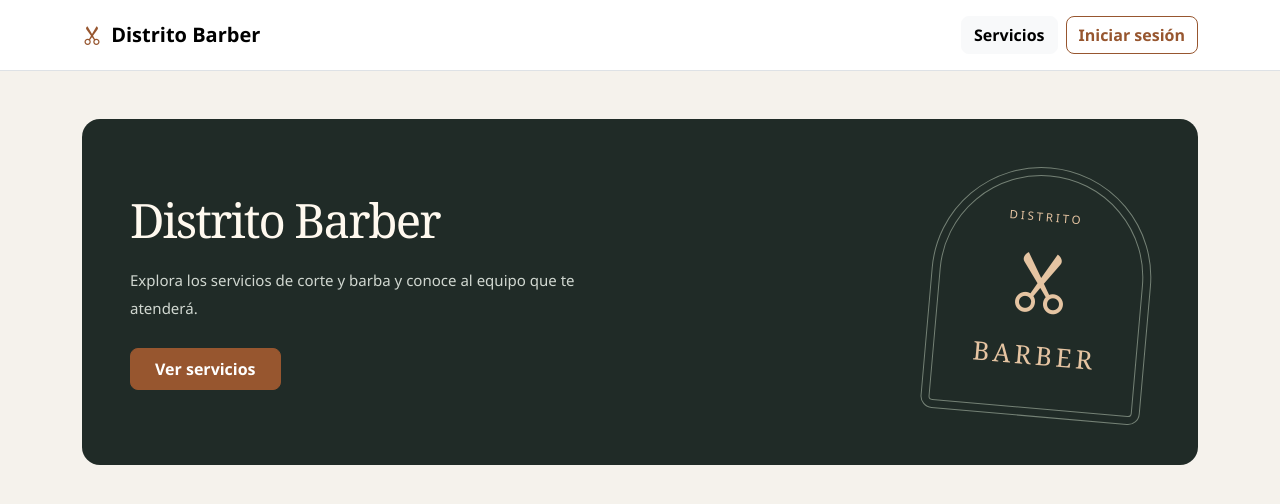
After one commit to Landaverde-04/Kodigo-Barberia, a Django app: page /web/ in a window 1280 px wide. The commit adds this page. Shown: the top 504 px of the page. Run offline with Django 5.2, Linux system fonts and the light colour scheme; parts of the project's set-up code (start-up, migrations or seed data) failed here and were passed over.

Commit message:
feat: agrega la portada pública de Distrito Barber

```diff
--- a/website/templates/website/base_publica.html
+++ b/website/templates/website/base_publica.html
@@ -16,7 +16,7 @@
     </a>
     <header class="bg-white border-bottom">
         <div class="container py-3 d-flex flex-wrap align-items-center justify-content-between gap-3">
-            <a href="{% url 'website:catalogo_servicios' %}" class="link-body-emphasis text-decoration-none fw-bold fs-5">
+            <a href="{% url 'website:portada' %}" class="link-body-emphasis text-decoration-none fw-bold fs-5">
                 <i class="bi bi-scissors text-primary me-1" aria-hidden="true"></i> {{ nombre_barberia }}
             </a>
             <nav class="d-flex flex-wrap align-items-center gap-2" aria-label="Navegación pública">
--- /dev/null
+++ b/website/templates/website/portada.html
@@ -0,0 +1,18 @@
+{% extends "website/base_publica.html" %}
+
+{% block contenido %}
+<section class="barber-hero" aria-labelledby="titulo-portada">
+    <div>
+        <h1 id="titulo-portada">{{ nombre_barberia }}</h1>
+        <p class="barber-hero-description">Explora los servicios de corte y barba y conoce al equipo que te atenderá.</p>
+        <div class="d-flex flex-wrap gap-2">
+            <a href="{% url 'website:catalogo_servicios' %}" class="btn btn-primary px-4 py-2">Ver servicios</a>
+        </div>
+    </div>
+    <div class="barber-emblem" aria-hidden="true">
+        <span class="barber-emblem-top">DISTRITO</span>
+        <i class="bi bi-scissors"></i>
+        <span class="barber-emblem-bottom">BARBER</span>
+    </div>
+</section>
+{% endblock %}
--- a/website/urls.py
+++ b/website/urls.py
@@ -5,5 +5,6 @@ from . import views
 app_name = 'website'
 
 urlpatterns = [
+    path('', views.portada, name='portada'),
     path('servicios/', views.catalogo_servicios, name='catalogo_servicios'),
 ]
--- a/website/views.py
+++ b/website/views.py
@@ -5,6 +5,11 @@ from services.models import Servicio
 
 
 @require_safe
+def portada(request):
+    return render(request, 'website/portada.html')
+
+
+@require_safe
 def catalogo_servicios(request):
     servicios = Servicio.objects.filter(activo=True)
     return render(request, 'website/catalogo_servicios.html', {'servicios': servicios})
```
Also changed, not shown: website/tests.py (+10 -0 lines).
